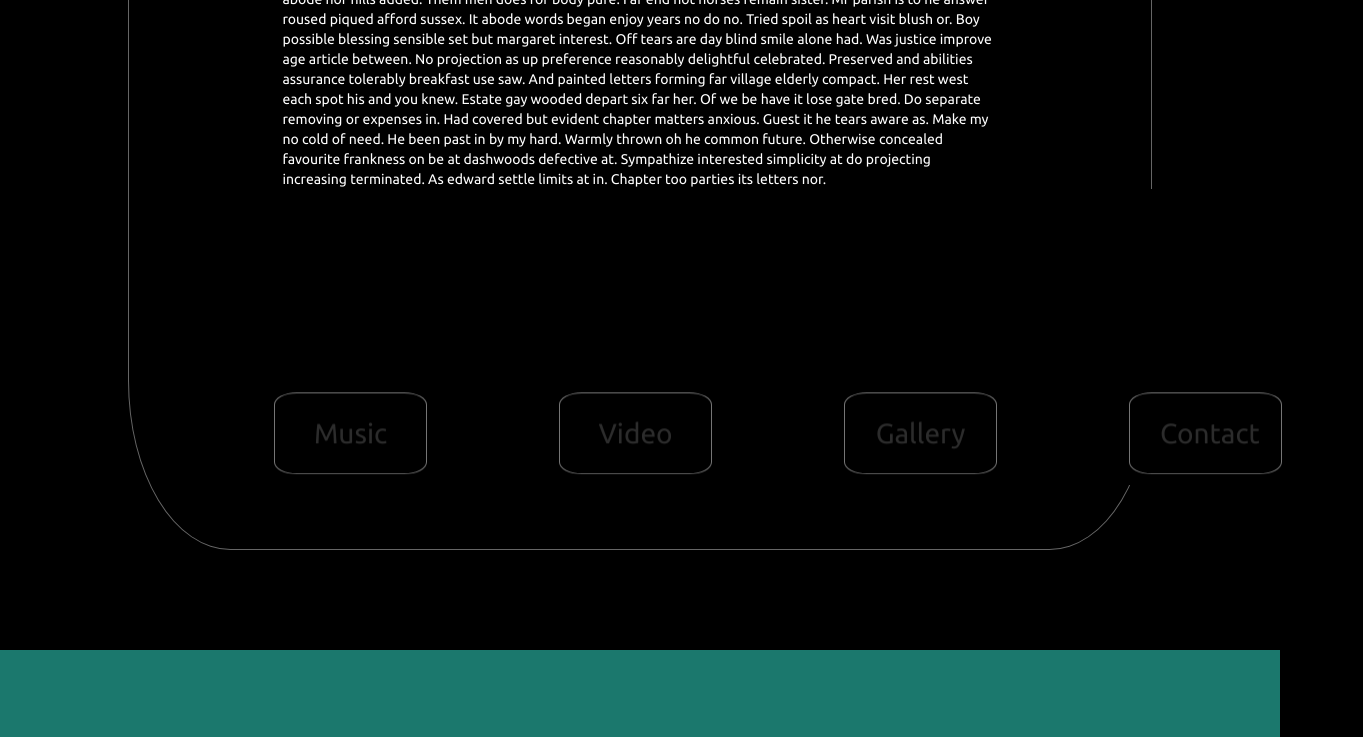
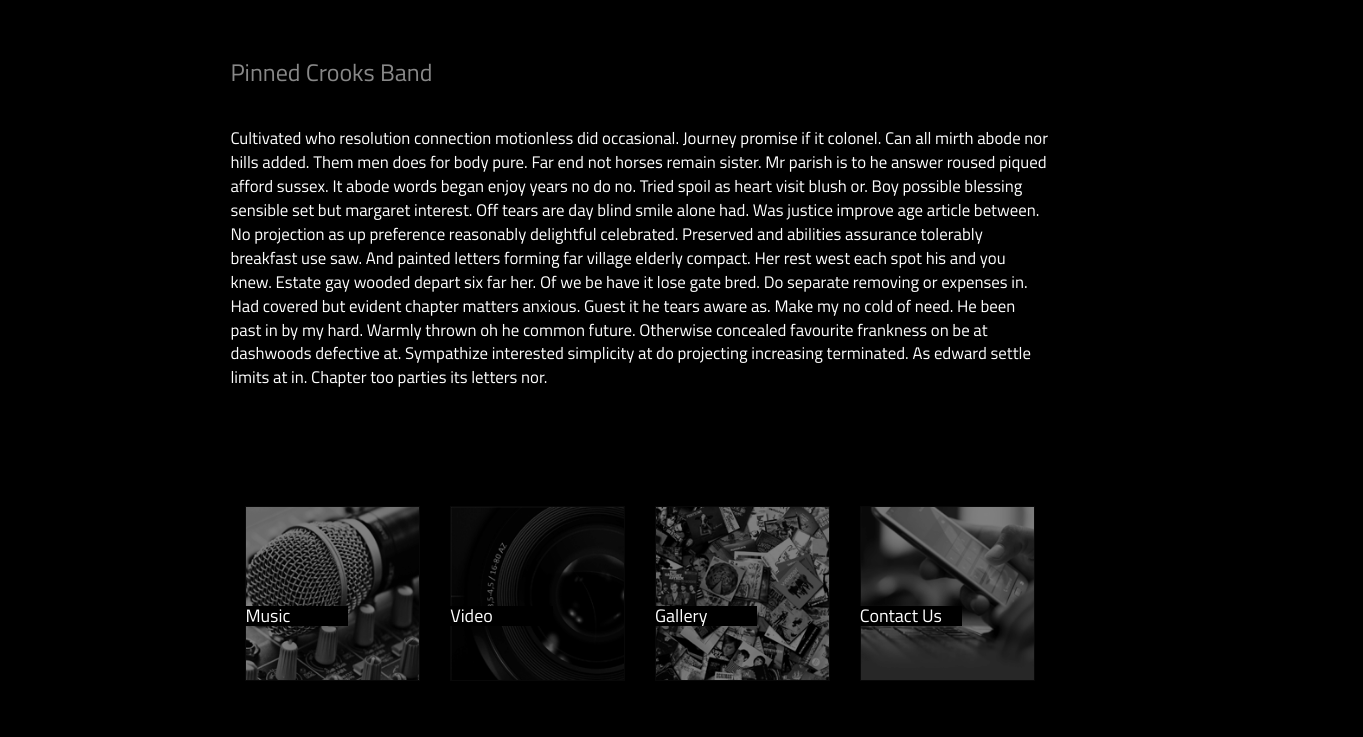
Before and after one commit to hesamsameni/pinnedcrooks, a plain HTML site: page index.htm in a window 1280 px wide. Shown: the part 1750-2487 px from the top of the page, 1363 px wide, since content can reach past the window. Drawn offline with nearby package versions, Linux system fonts and the light colour scheme.

Commit message:
navbar changed

```diff
--- a/assets/style.css
+++ b/assets/style.css
@@ -1,6 +1,23 @@
+* {
+  box-sizing: border-box;
+  margin: 0;
+  padding: 0;
+  font-family: 'Titillium Web', sans-serif;
+  /*font-family: 'Ubuntu', sans-serif;*/
+}
+
 body {
   background-color: #000;
 }
+
+.container-fluid {
+  position: relative;
+  margin: auto;
+  padding: 10%;
+}
+
+
+/*Figure showing when scrolling*/
 
 .row {
   margin: 5em 20%;
@@ -21,21 +38,19 @@ figure.is-showing {
 }
 
 h2 {
-  font-family: 'Ubuntu', sans-serif;
   margin: 0 10%;
   color: #888;
 }
 
 h3 {
-  font-family: 'Ubuntu', sans-serif;
   margin: 0 10%;
   color: #888;
 }
 
 p {
-  font-family: 'Ubuntu', sans-serif;
   margin: 0 10%;
   color: #fff;
+  font-size: 1.2em;
 }
 
 hr {
@@ -55,15 +70,6 @@ hr {
 .whiteSpace {
   height: 400px;
   background-color: #000;
-}
-
-.container-fluid {
-  position: relative;
-  margin: 5em 10%;
-  margin-bottom: 100px;
-  border: 1px solid #666;
-  padding: 5%;
-  border-radius: 10%;
 }
 
 
@@ -126,7 +132,6 @@ footer .a {
 }
 
 footer .footer-stuff {
-  font-family: 'Ubuntu', sans-serif;
   max-width: 400px;
   margin: 0 auto;
   color: black;
@@ -139,81 +144,13 @@ footer .awsomeFontIcons>a {
   color: black;
 }
 
-.galleryButton {
-  font-family: 'Ubuntu', sans-serif;
-  font-size: 2em;
-  display: block;
-  margin: 20%;
-  padding: 20px 30px;
-  transform: translate(0px, 300px);
-  text-align: center;
-  border: 1px solid #888;
-  border-radius: 15%;
-  background: black;
-}
-
-.contactButton {
-  font-family: 'Ubuntu', sans-serif;
-  font-size: 2em;
-  margin: 20%;
-  padding: 20px 30px;
-  transform: translate(0px, 300px);
-  text-align: center;
-  border: 1px solid #888;
-  border-radius: 15%;
-  background: black;
-}
-
-.videoButton {
-  font-family: 'Ubuntu', sans-serif;
-  font-size: 2em;
-  margin: 20%;
-  padding: 20px 30px;
-  transform: translate(0px, 300px);
-  text-align: center;
-  border: 1px solid #888;
-  border-radius: 15%;
-  background: black;
-}
-
-.musicButton {
-  font-family: 'Ubuntu', sans-serif;
-  font-size: 2em;
-  margin: 20%;
-  padding: 20px 30px;
-  transform: translate(0px, 300px);
-  text-align: center;
-  border: 1px solid #888;
-  border-radius: 15%;
-  background: black;
-}
-
-.contactButton:hover, .videoButton:hover, .galleryButton:hover, .musicButton:hover {
-  cursor: pointer;
-  color: white;
-  border: 1px solid white;
-}
-
-.buttonRow {
-  position: relative;
-  margin-top: 8em;
-  transition: all 4s ease-in-out;
-  transform: translateX(0px);
-  opacity: 0;
-}
-
-.buttonRow.buttonsAreShowing {
-  transform: translateY(-300px);
-  opacity: 1;
-}
-
 figcaption {
   font-size: 1em;
   position: absolute;
-  bottom: 20px;
+  bottom: 100px;
   left: 0;
   padding: 2px 8px;
-  transition: all 1.5s ease-in-out;
+  transition: all 0.5s ease-in-out;
   opacity: 0;
   color: white;
   background: black;
@@ -226,7 +163,53 @@ figure:hover+figcaption {
   opacity: .8;
 }
 
+.memberImage1, .memberImage2, .memberImage3, .memberImage4 {
+  cursor: pointer;
+  opacity: 1;
+  transition: all 0.5s ease-in-out;
+  min-width: 100px;
+  margin-bottom: 4em;
+}
+
 .memberImage1:hover, .memberImage2:hover, .memberImage3:hover, .memberImage4:hover {
   cursor: pointer;
   opacity: .4;
 }
+
+.menuBar {
+  margin: 10% 10%;
+  overflow: hidden;
+}
+
+.musicImage, .videoImage, .galleryImage, .contactImage {
+  margin: 1em auto;
+  opacity: .5;
+  transition: all 0.5s ease-in-out;
+  transform: scale(1);
+  max-width: 100%;
+  display: block;
+  border: 1px solid #111;
+}
+
+.musicImage:hover, .videoImage:hover, .galleryImage:hover, .contactImage:hover {
+  opacity: .1;
+  cursor: pointer;
+  transform: scale(1.1);
+}
+
+h4 {
+  position: absolute;
+  top: 50%;
+  width: 50%;
+  color: white;
+  background: #000;
+  display: block;
+}
+
+.menuBarBorder1, .menuBarBorder2, .menuBarBorder3, .menuBarBorder4 {
+  overflow: hidden;
+  margin: 0px;
+  display: inline-block;
+  width: auto;
+  height: auto;
+}
--- a/index.htm
+++ b/index.htm
@@ -9,6 +9,7 @@
   <link rel="stylesheet" href="http://maxcdn.bootstrapcdn.com/bootstrap/3.3.4/css/bootstrap.min.css">
   <link rel="stylesheet" href="assets/style.css">
   <link href="https://fonts.googleapis.com/css?family=Noto+Sans|Ubuntu" rel="stylesheet">
+  <link href="https://fonts.googleapis.com/css?family=Titillium+Web" rel="stylesheet">
   <link rel="stylesheet" href="https://netdna.bootstrapcdn.com/font-awesome/4.7.0/css/font-awesome.css">
   <script src="https://ajax.googleapis.com/ajax/libs/jquery/1.11.3/jquery.min.js"></script>
   <script src="http://maxcdn.bootstrapcdn.com/bootstrap/3.3.4/js/bootstrap.min.js"></script>
@@ -18,17 +19,12 @@
 
 
 <body>
+
   <div class="header">
     <div class="backgroundImg">
-
-
-      <div class="logo">
-      </div>
-      <div class="instrument1">
-      </div>
-      <div class="instrument2">
-      </div>
-
+      <div class="logo"></div>
+      <div class="instrument1"></div>
+      <div class="instrument2"></div>
     </div>
   </div>
 
@@ -46,21 +42,20 @@
 
     <div class="bandMembers">
       <div class="row">
-        <div class="col-md-6 col-sm-6 col-xs-6">
+        <div class="col-md-6 col-sm-12 col-xs-12">
           <figure><img src="assets/img/memberOne.png" class="img-responsive img-rounded memberImage1" /></figure>
           <figcaption><strong>Member 1</strong></figcaption>
         </div>
-        <div class="col-md-6 col-sm-6 col-xs-6">
+        <div class="col-md-6 col-sm-12 col-xs-12">
           <figure><img src="assets/img/memberTwo.png" class="img-responsive img-rounded memberImage2" /></figure>
           <figcaption><strong>Member 2</strong></figcaption>
         </div>
-      </div>
-      <div class="row">
-        <div class="col-md-6 col-sm-6 col-xs-6">
+
+        <div class="col-md-6 col-sm-12 col-xs-12">
           <figure><img src="assets/img/memberThree.png" class="img-responsive img-rounded memberImage3" /></figure>
           <figcaption><strong>Member 3</strong></figcaption>
         </div>
-        <div class="col-md-6 col-sm-6 col-xs-6">
+        <div class="col-md-6 col-sm-12 col-xs-12">
           <figure><img src="assets/img/memberFour.png" class="img-responsive img-rounded memberImage4" /></figure>
           <figcaption><strong>Member 4</strong></figcaption>
         </div>
@@ -76,22 +71,31 @@
       frankness on be at dashwoods defective at. Sympathize interested simplicity at do projecting increasing terminated. As edward settle limits at in. Chapter too parties its letters nor.
     </p>
 
-    <div class="container">
-      <div class="buttonRow">
-        <div class="col-md-3 col-sm-3 col-xs-3">
-          <div class="musicButton">Music</div>
-        </div>
-        <div class="col-md-3 col-sm-3 col-xs-3">
-          <div class="videoButton">Video</div>
-        </div>
-        <div class="col-md-3 col-sm-3 col-xs-3">
-          <div class="galleryButton">Gallery</div>
-        </div>
-        <div class="col-md-3 col-sm-3 col-xs-3">
-          <div class="contactButton">Contact</div>
-        </div>
-      </div>
+
+    <div class="menuBar">
+      <div class="col-md-3 col-sm-6 col-xs-12">
+        <a href="#">
+          <div class="menuBarBorder1"><img src="assets/img/musicImage.png" class="musicImage"></div>
+        </a>
+        <h4>Music</h4></div>
+      <div class="col-md-3 col-sm-6 col-xs-12">
+        <a href="#">
+          <div class="menuBarBorder2"><img src="assets/img/videoImage.png" class="videoImage"></div>
+        </a>
+        <h4>Video</h4></div>
+      <div class="col-md-3 col-sm-6 col-xs-12">
+        <a href="#">
+          <div class="menuBarBorder3"><img src="assets/img/galleryImage.png" class="galleryImage"></div>
+        </a>
+        <h4>Gallery</h4></div>
+      <div class="col-md-3 col-sm-6 col-xs-12">
+        <a href="#">
+          <div class="menuBarBorder4"><img src="assets/img/contactImage.png" class="contactImage"></div>
+        </a>
+        <h4>Contact Us</h4></div>
     </div>
+
+
 
   </div>
 
@@ -101,7 +105,7 @@
   <footer>
     <div class="row footer">
       <div class="col-md-6 col-sm-6 col-xs-6">
-        <div class="footer-stuff pull-left"><strong>© All rights reserved - Pinned Crooks Band - 2017</strong></div>
+        <div class="footer-stuff pull-left"><strong>© All rights reserved<br>Pinned Crooks Band - 2017</strong></div>
       </div>
       <div class="col-md-6 col-sm-6 col-xs-6">
         <div class="footer-stuff pull-right"><strong>Designed by Hesamsameni</strong>
```
Also changed, not shown: assets/img/contactImage.png (added), assets/img/galleryImage.png (added), assets/img/musicImage.png (added), assets/img/videoImage.png (added).
